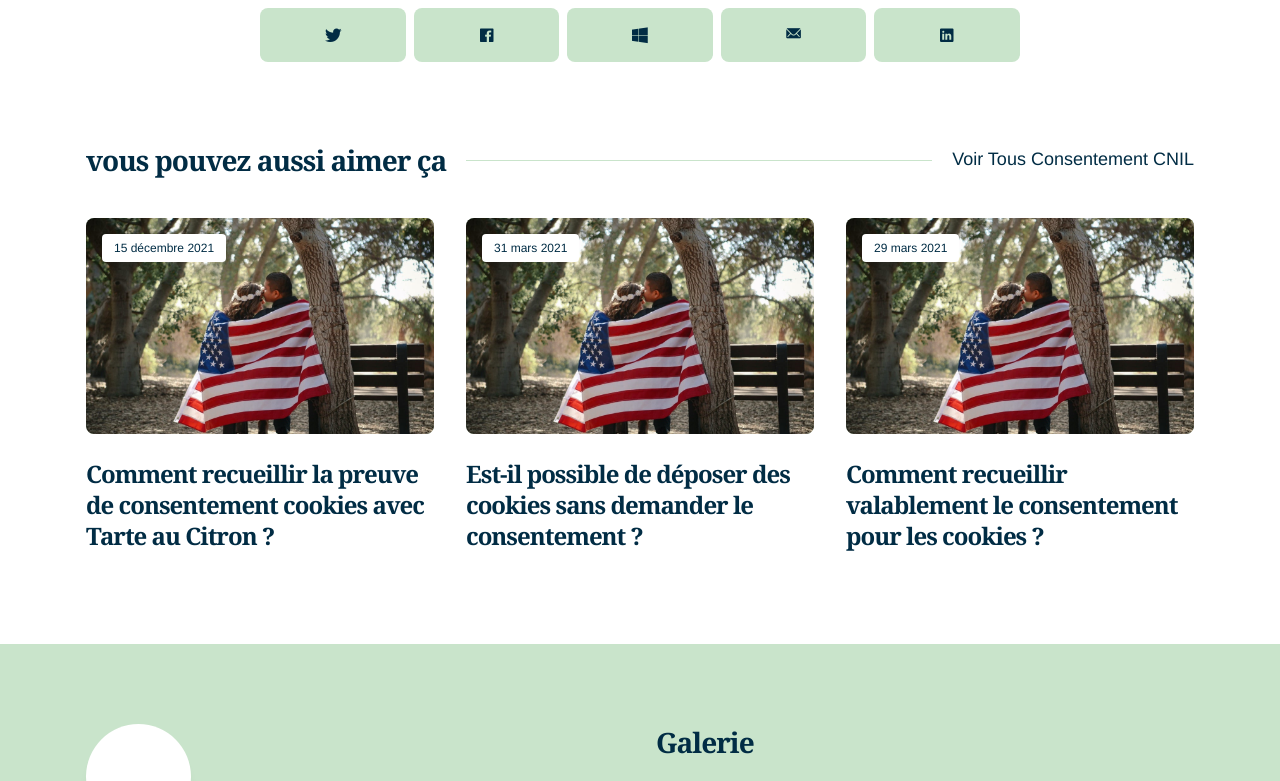
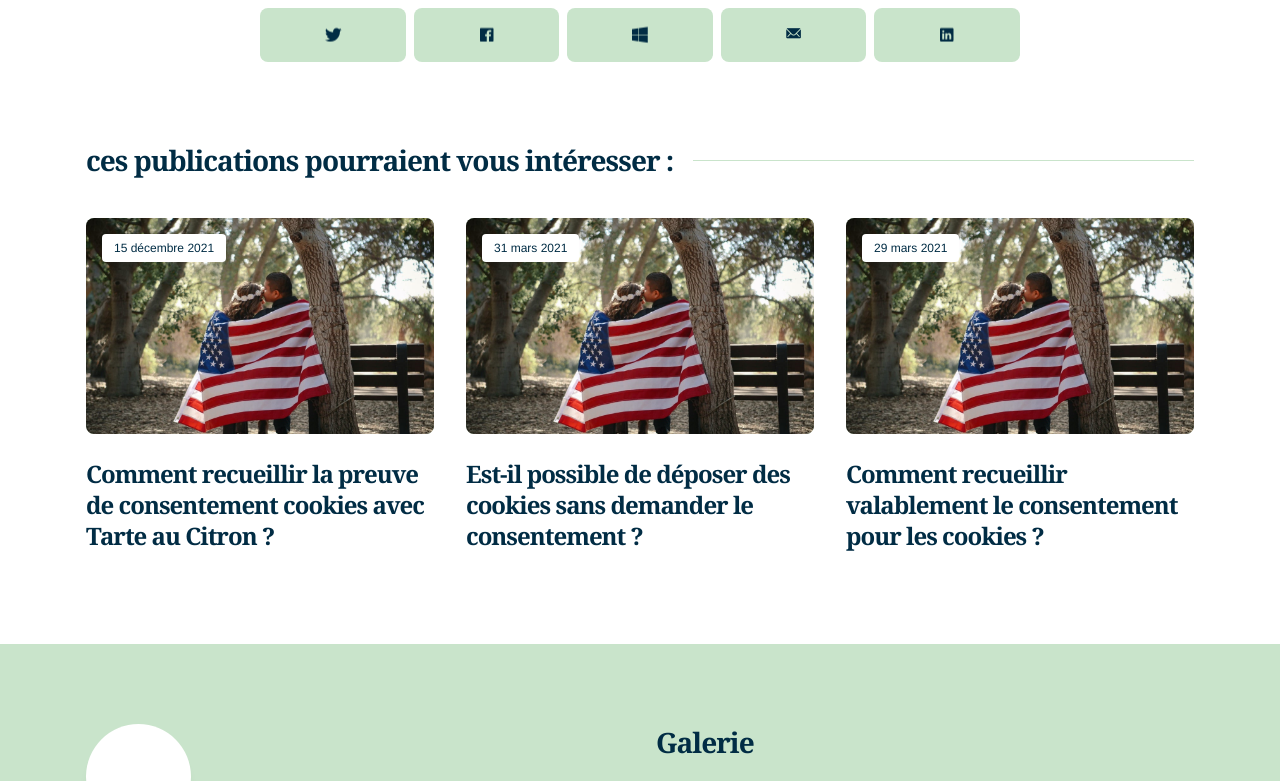
Before and after one commit to slimooo/blog-abla, a Jekyll site: the page built from _posts/2022-01-12-comment-installer-et-configurer-tarte-au-citron-pour-collecter-le-consentement.markdown, in a window 1280 px wide and 900 px high, scrolled down 3128 px, cut to the strip 119-900 px from the top of the window. Built offline with Jekyll 4.4.1, drawn with Linux system fonts in a browser that asks for light colours; nearby versions of some CDN libraries.

Commit message:
changement post par page

```diff
--- a/_config.yml
+++ b/_config.yml
@@ -84,7 +84,7 @@
   - jekyll-paginate
   - jekyll-sitemap
 
-paginate: 9
+paginate: 15
 paginate_path: "/blog/page:num/"
 
 # Pages Path
--- a/_includes/related-posts.html
+++ b/_includes/related-posts.html
@@ -9,12 +9,12 @@
                 <div class="container__inner">
                     <div class="section__info">
                         <div class="section__head">
-                            <h2 class="section__title">vous pouvez aussi aimer ça</h2>
+                            <h2 class="section__title">ces publications pourraient vous intéresser :</h2>
                             <a class="section__link" href="{{ '/blog' | relative_url }}">
                 {% if page.tags.size >= 1 %}
                 {% for tag in page.tags %}
                   {% if forloop.index == 1 %}
-                    <a href="{{ site.baseurl }}/tags#{{ tag }}" class="section__link related-tag">Voir tous<span> {{ tag }}</span></a> {% endif %} {% endfor %} {% endif %}
+                     {% endif %} {% endfor %} {% endif %}
                             </a>
                         </div>
                     </div>
```
